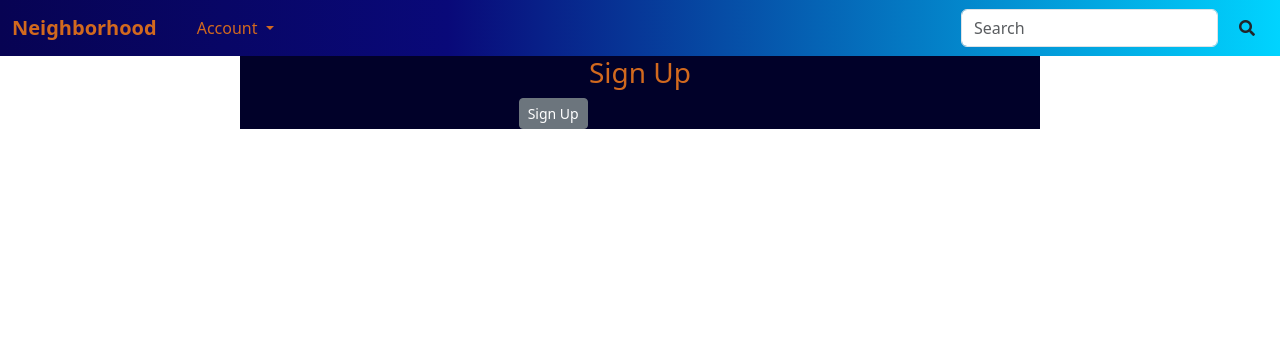
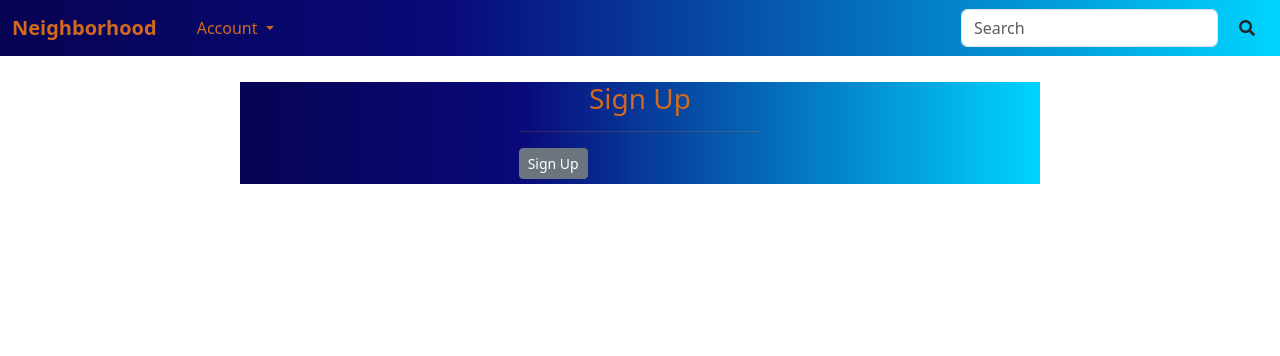
Before and after one commit to samwel-chege/Neighborhood, a Django app: template neighbourhood/templates/registration/registration_form.html in a window 1280 px wide. Shown: the top 356 px of the page. Run offline with Django 3.2, Linux system fonts and the light colour scheme; the template is opened without the code that fills it: most values are stand-ins (such as "Sample title", 1, 10 or a date in 2020); some libraries are stand-ins or nearby versions.

Commit message:
create a registration form template

```diff
--- a/neighbourhood/templates/registration/registration_form.html
+++ b/neighbourhood/templates/registration/registration_form.html
@@ -1,8 +1,8 @@
 {%extends "registration/base.html"%}
 {% load bootstrap5 %}
 {% block content %}
-<div class="box" style="color: chocolate;">
-<div class="container" style="background-color: rgb(1, 1, 41); width: 50em;">
+<div class="box" style="color: chocolate; margin-top: 2%; margin-bottom: 2%;">
+<div class="container" style="background-image: linear-gradient(90deg, #070353 0%, #090979 35%, #00d4ff 100%); width: 50rem;">
   <div class="row">
     <!-- Empty div -->
     <div class="col-md-4"></div>
@@ -15,12 +15,13 @@
         <div class="panel-heading">
           <h3 class="text-center">Sign Up</h3>
         </div>
+        <hr>
         <div class="panel-body">
 
           <form  action="/accounts/register/" method="post">
             {% csrf_token %}
             {% bootstrap_form form %}
-            <div class="form-group">
+            <div class="form-group" style="margin-bottom: 2%;">
               <input type="submit" class="btn btn-secondary btn-sm" value="Sign Up">
             </div>
 
```
